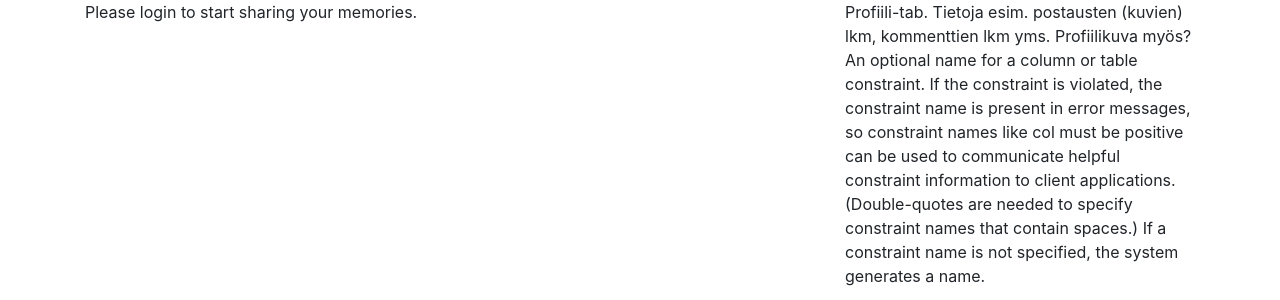
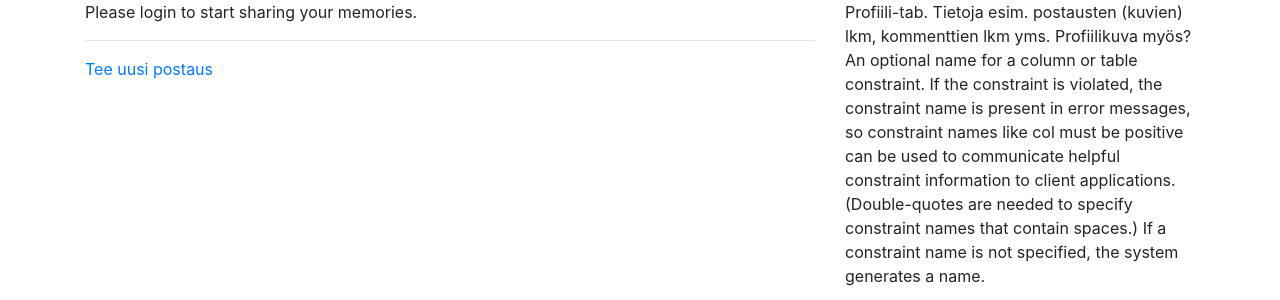
Before and after one commit to juhkarhu/tsoha-kuvajako, a Flask app: template templates/index.html in a window 1280 px wide. Shown: the part 56-356 px from the top of the page. Run offline with Flask 2, Linux system fonts and the light colour scheme; the template is opened without the code that fills it, so the values that code supplies are empty; some libraries are stand-ins or nearby versions.

Commit message:
viestin lahetys

```diff
--- a/templates/index.html
+++ b/templates/index.html
@@ -21,5 +21,6 @@ Viestien määrä: {{ count }}
 <hr>
 {% endfor %}
 {% endif %}
-
+<hr>
+<a href='/new_post'>Tee uusi postaus</a>
 {% endblock %}
```
